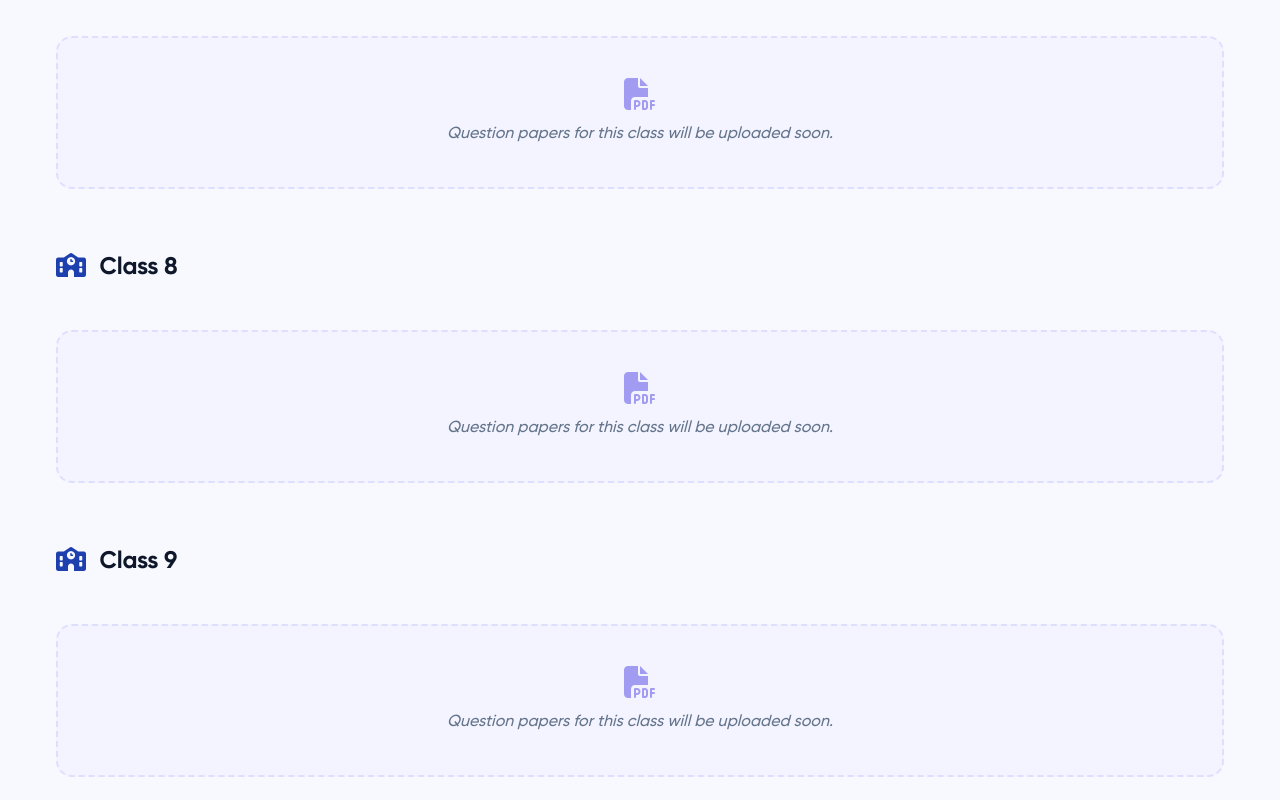
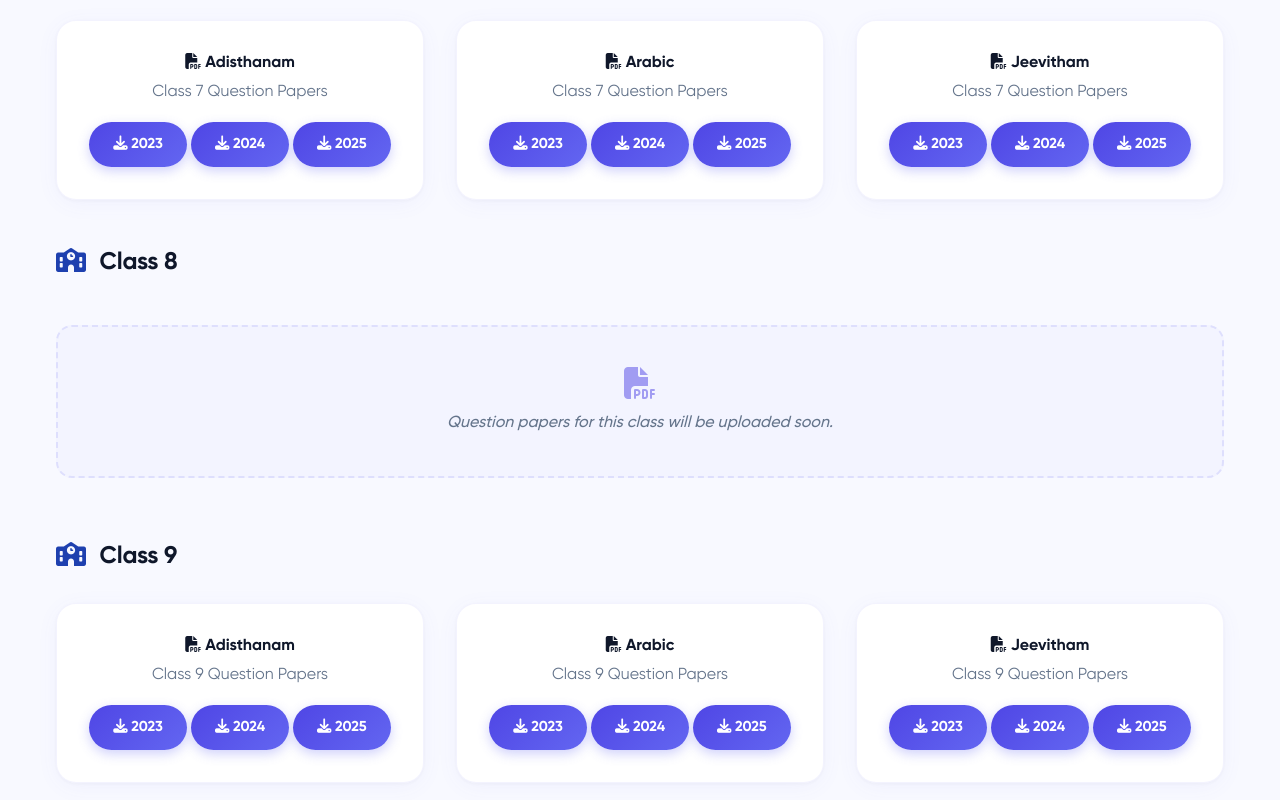
Before and after one commit to asmin8281/AmiEdakkara, a plain HTML site: page study-materials.html in a window 1280 px wide. Shown: the part 2860-3660 px from the top of the page. Drawn offline with Linux system fonts and the light colour scheme.

Commit message:
Add Class 7 and Class 9 question papers with download links

```diff
--- a/study-materials.html
+++ b/study-materials.html
@@ -150,9 +150,56 @@
                 <div class="class-category">
                     <h3><i class="fas fa-school"></i> Class 7</h3>
                     <div class="papers-grid">
-                        <div class="coming-soon">
-                            <i class="fas fa-file-pdf"></i>
-                            <span>Question papers for this class will be uploaded soon.</span>
+                        <div class="paper-card">
+                            <div class="paper-info">
+                                <h4><i class="fas fa-file-pdf"></i> Adisthanam</h4>
+                                <p>Class 7 Question Papers</p>
+                            </div>
+                            <div class="paper-links">
+                                <a href="7th Adisthanam 2023.pdf" class="paper-link" target="_blank">
+                                    <i class="fas fa-download"></i> 2023
+                                </a>
+                                <a href="7th - Adisthanam 2024.pdf" class="paper-link" target="_blank">
+                                    <i class="fas fa-download"></i> 2024
+                                </a>
+                                <a href="7th Adisthanam 2025.pdf" class="paper-link" target="_blank">
+                                    <i class="fas fa-download"></i> 2025
+                                </a>
+                            </div>
+                        </div>
+                        <div class="paper-card">
+                            <div class="paper-info">
+                                <h4><i class="fas fa-file-pdf"></i> Arabic</h4>
+                                <p>Class 7 Question Papers</p>
+                            </div>
+                            <div class="paper-links">
+                                <a href="7th Arabic 2023.pdf" class="paper-link" target="_blank">
+                                    <i class="fas fa-download"></i> 2023
+                                </a>
+                                <a href="7th - Arabic 2024.pdf" class="paper-link" target="_blank">
+                                    <i class="fas fa-download"></i> 2024
+                                </a>
+                                <a href="7th Arabic 2025.pdf" class="paper-link" target="_blank">
+                                    <i class="fas fa-download"></i> 2025
+                                </a>
+                            </div>
+                        </div>
+                        <div class="paper-card">
+                            <div class="paper-info">
+                                <h4><i class="fas fa-file-pdf"></i> Jeevitham</h4>
+                                <p>Class 7 Question Papers</p>
+                            </div>
+                            <div class="paper-links">
+                                <a href="7th Jeevitham 2023.pdf" class="paper-link" target="_blank">
+                                    <i class="fas fa-download"></i> 2023
+                                </a>
+                                <a href="7th - Jeevitham 2024.pdf" class="paper-link" target="_blank">
+                                    <i class="fas fa-download"></i> 2024
+                                </a>
+                                <a href="7th Jeevitham 2025.pdf" class="paper-link" target="_blank">
+                                    <i class="fas fa-download"></i> 2025
+                                </a>
+                            </div>
                         </div>
                     </div>
                 </div>
@@ -170,9 +217,56 @@
                 <div class="class-category">
                     <h3><i class="fas fa-school"></i> Class 9</h3>
                     <div class="papers-grid">
-                        <div class="coming-soon">
-                            <i class="fas fa-file-pdf"></i>
-                            <span>Question papers for this class will be uploaded soon.</span>
+                        <div class="paper-card">
+                            <div class="paper-info">
+                                <h4><i class="fas fa-file-pdf"></i> Adisthanam</h4>
+                                <p>Class 9 Question Papers</p>
+                            </div>
+                            <div class="paper-links">
+                                <a href="9th Adisthanam 2023.pdf" class="paper-link" target="_blank">
+                                    <i class="fas fa-download"></i> 2023
+                                </a>
+                                <a href="9th - Adisthanam 2024.pdf" class="paper-link" target="_blank">
+                                    <i class="fas fa-download"></i> 2024
+                                </a>
+                                <a href="9th Adisthanam 2025.pdf" class="paper-link" target="_blank">
+                                    <i class="fas fa-download"></i> 2025
+                                </a>
+                            </div>
+                        </div>
+                        <div class="paper-card">
+                            <div class="paper-info">
+                                <h4><i class="fas fa-file-pdf"></i> Arabic</h4>
+                                <p>Class 9 Question Papers</p>
+                            </div>
+                            <div class="paper-links">
+                                <a href="9th Arabic 2023.pdf" class="paper-link" target="_blank">
+                                    <i class="fas fa-download"></i> 2023
+                                </a>
+                                <a href="9th - Arabic 2024.pdf" class="paper-link" target="_blank">
+                                    <i class="fas fa-download"></i> 2024
+                                </a>
+                                <a href="9th Arabic 2025.pdf" class="paper-link" target="_blank">
+                                    <i class="fas fa-download"></i> 2025
+                                </a>
+                            </div>
+                        </div>
+                        <div class="paper-card">
+                            <div class="paper-info">
+                                <h4><i class="fas fa-file-pdf"></i> Jeevitham</h4>
+                                <p>Class 9 Question Papers</p>
+                            </div>
+                            <div class="paper-links">
+                                <a href="9th Jeevitham 2023.pdf" class="paper-link" target="_blank">
+                                    <i class="fas fa-download"></i> 2023
+                                </a>
+                                <a href="9th - Jeevitham 2024.pdf" class="paper-link" target="_blank">
+                                    <i class="fas fa-download"></i> 2024
+                                </a>
+                                <a href="9th Jeevitham 2025.pdf" class="paper-link" target="_blank">
+                                    <i class="fas fa-download"></i> 2025
+                                </a>
+                            </div>
                         </div>
                     </div>
                 </div>
```
